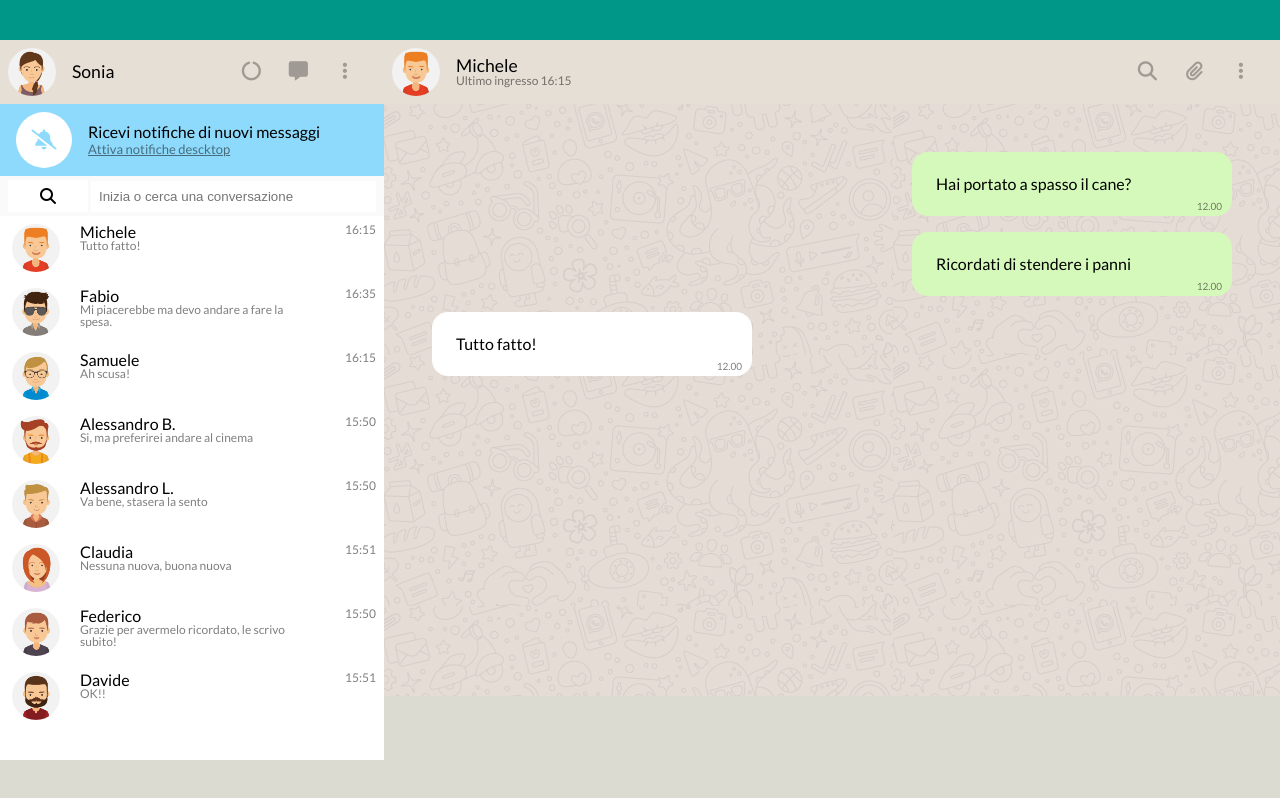
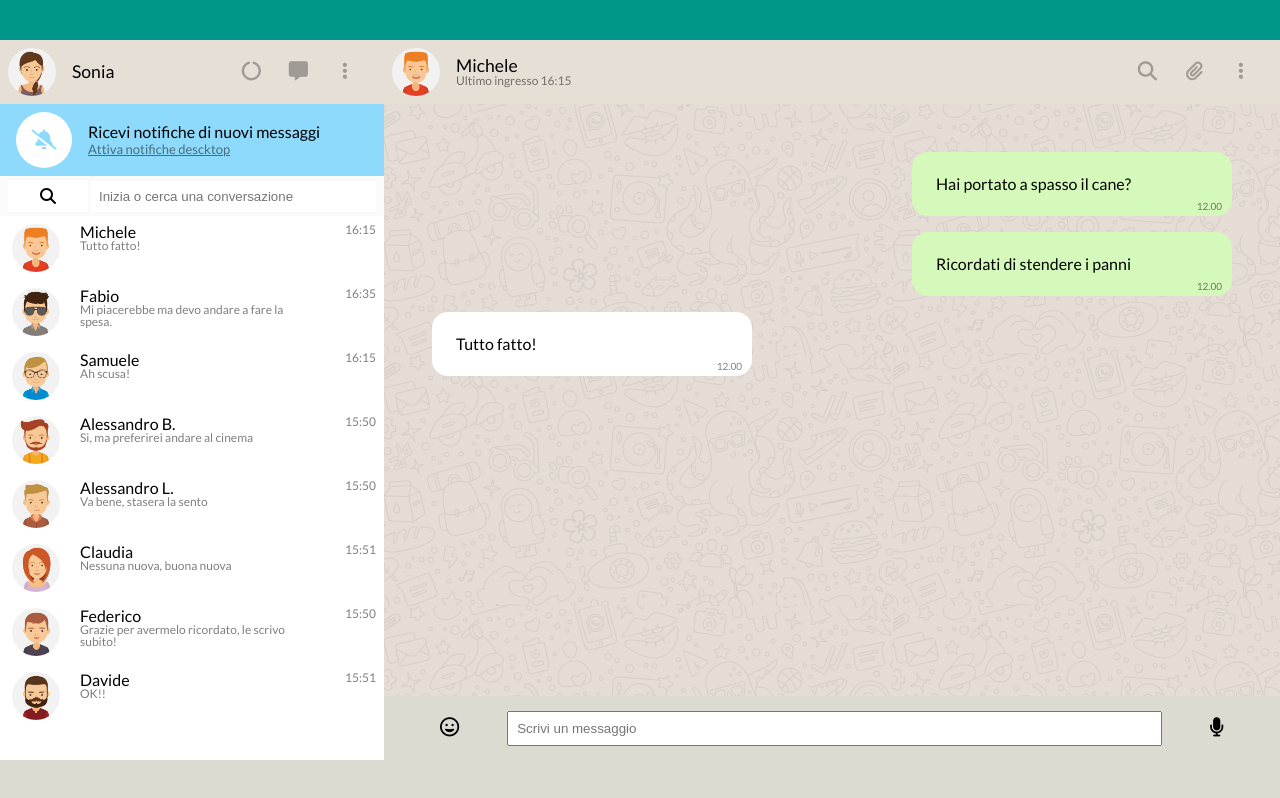
Before and after one commit to Hirisci/vue-boolzapp, a plain HTML site: page index2.html in a window 1280 px wide. Drawn offline with nearby package versions, Linux system fonts and the light colour scheme.

Commit message:
refactory index2 completo

```diff
--- /dev/null
+++ b/css/component/chatInput.css
@@ -0,0 +1,8 @@
+.chat-input {
+  align-items: center;
+}
+
+.chat-input__text {
+  flex-grow: 1;
+  padding: var(--gutter-sm);
+}
--- a/css/style2.css
+++ b/css/style2.css
@@ -25,3 +25,4 @@
 @import "component/serchBar.css";
 @import "component/contacts.css";
 @import "component/chatMessage.css";
+@import "component/chatInput.css";
--- a/index2.html
+++ b/index2.html
@@ -129,7 +129,21 @@
             <div class="chat-message__bubble-time">12.00</div>
           </div>
         </div>
-        <div class="component chat-input"></div>
+        <div class="component chat-input">
+          <button class="btn btn--input btn--emoticon">
+            <i class="fa-regular fa-face-grin"></i>
+          </button>
+          <input
+            type="text"
+            class="chat-input__text"
+            @keyup.enter="addMessageText()"
+            v-model="messageText"
+            placeholder="Scrivi un messaggio"
+          />
+          <button class="btn btn--input btn--microphone">
+            <i class="fa-solid fa-microphone"></i>
+          </button>
+        </div>
       </div>
     </div>
 
```
